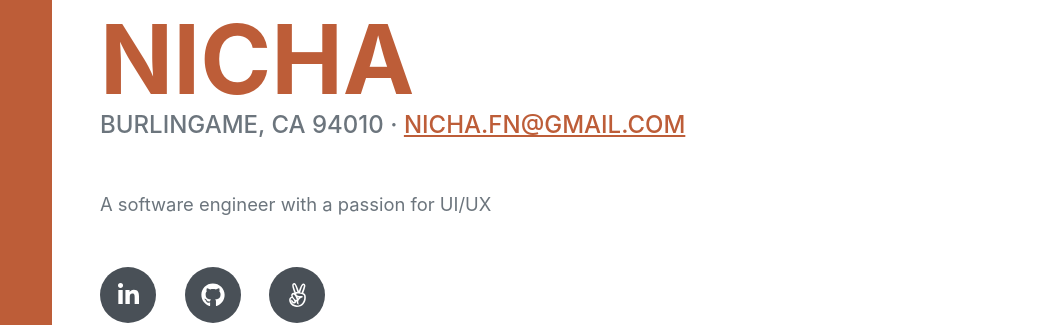
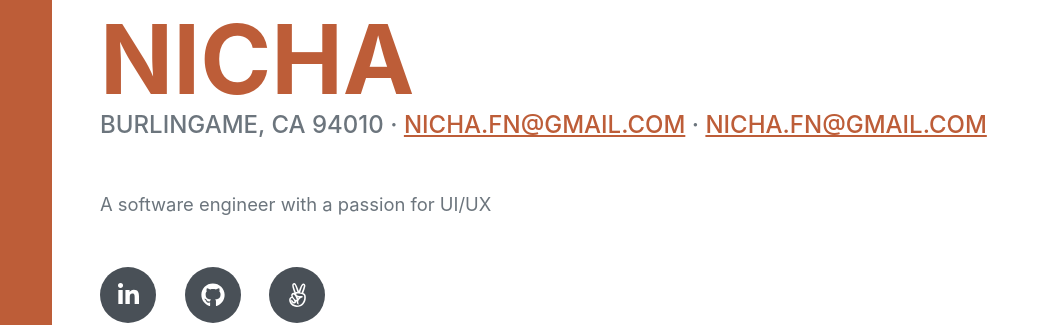
Before and after one commit to nichathong/portfolio, a plain HTML site: page index.html in a window 1280 px wide. Shown: the part 281-606 px from the top of the page, 220-1280 px from the left. Drawn offline with nearby package versions, Linux system fonts and the light colour scheme; a web font is replaced by a local one.

Commit message:
added resume

```diff
--- a/index.html
+++ b/index.html
@@ -47,6 +47,9 @@
                     <div class="subheading mb-5">
                         Burlingame, CA 94010 ·
                         <a href="mailto:name@email.com">nicha.fn@gmail.com</a>
+                        ·
+                        <a href="mailto:name@email.com">nicha.fn@gmail.com</a>
+
                     </div>
                     <p class="lead mb-5">A software engineer with a passion for UI/UX</p>
                     <div class="social-icons">
```
Also changed, not shown: 1 other file.
